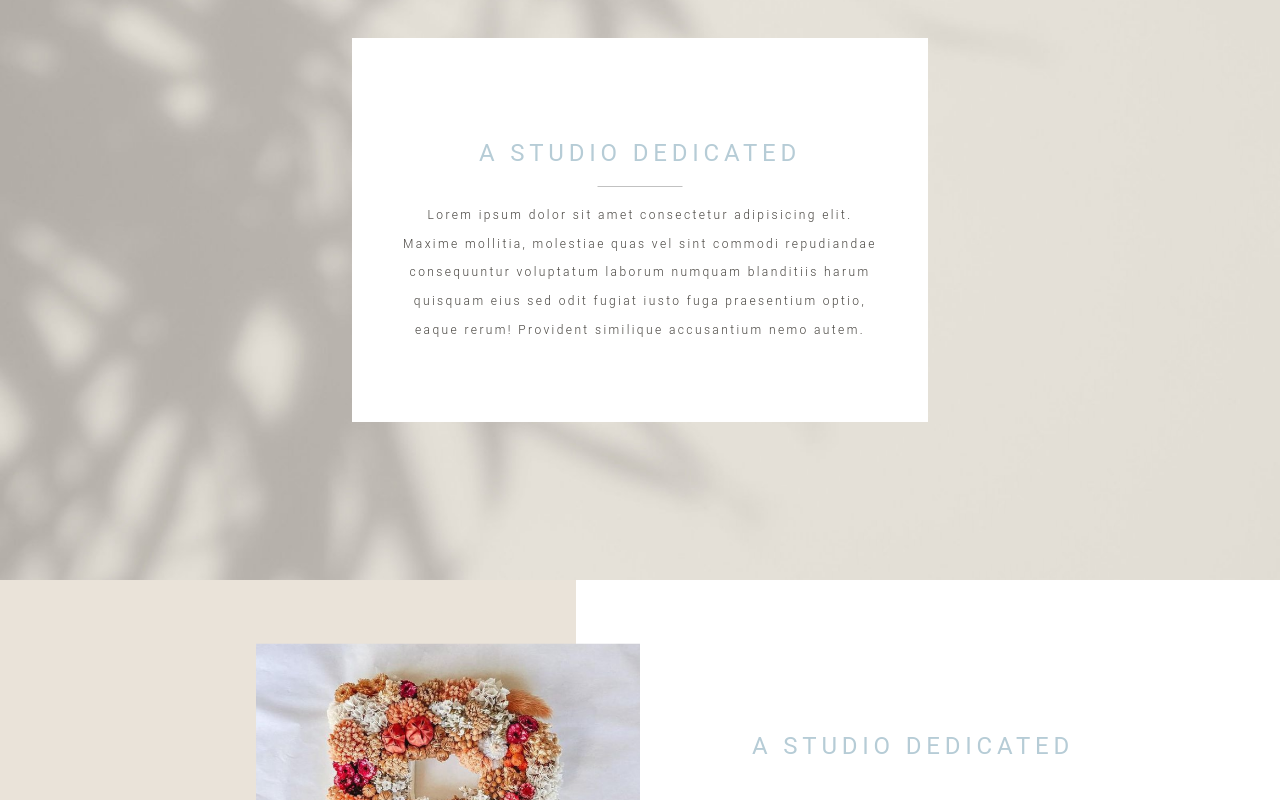
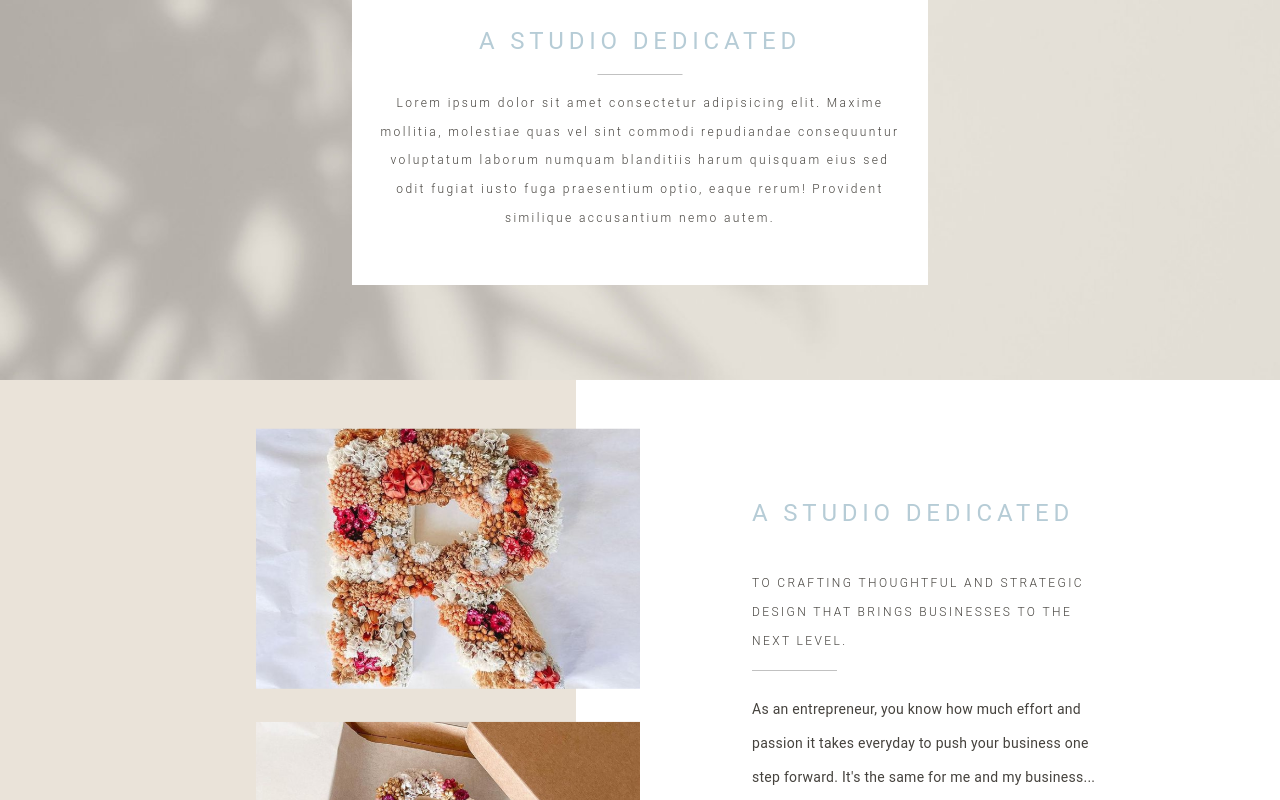
Before and after one commit to ricardofloress/metanoia_website, a Next.js app: page /sobre in a window 1280 px wide. Shown: the part 200-1000 px from the top of the page. Built offline with nearby package versions, Linux system fonts and the light colour scheme.

Commit message:
Resizing

```diff
--- a/components/AboutInfo/AboutInfoElements.js
+++ b/components/AboutInfo/AboutInfoElements.js
@@ -10,7 +10,7 @@ export const AboutContainer = styled.div`
 `;
 
 export const AboutWrapper = styled.div`
-    height: 850px;
+    height: 650px;
     width: 100%;
     justify-content: center;
     align-items: center;
--- a/components/AboutInfo/index.js
+++ b/components/AboutInfo/index.js
@@ -23,7 +23,6 @@ const AboutInfo = () => {
                             </FirstText>
                             <SecondText>
                                 As an entrepreneur, you know how much effort and passion it takes everyday to push your business one step forward. It's the same for me and my business... And that's why I'm so passionate about what I do!  A business is so much more than just a logo and a website – it's a personality with a story, and I love discovering that story and telling it through design.
-                                So what do you say?  Let's dive deep and find that personality that is unique to only you! Whether you're in need of a cohesive brand or intentional website, I'd be honored to tell your story.
                             </SecondText>
                         </TextWrapper>
                     </RightDivWrapper>
--- a/components/Contact/ContactElements.js
+++ b/components/Contact/ContactElements.js
@@ -2,7 +2,7 @@
 import styled from "styled-components";
 
 export const ContactContainer = styled.div`
-    height: 600px;
+    height: 500px;
     margin-top: 80px;
     width: 100%;
     display: flex;
--- a/components/Gallery/GalleryElements.js
+++ b/components/Gallery/GalleryElements.js
@@ -33,7 +33,7 @@ export const GalleryTitleContainer = styled.div`
 export const GalleryWrapper = styled.div`
     width: 100%;
     display: flex;
-    max-width: 1114px;
+    max-width: 1000px;
     justify-content: center;
     align-items: center;
     padding: 20px;
@@ -52,6 +52,7 @@ export const GalleryColumn = styled.div`
     justify-content: center;
     align-items: center;
     flex-direction: column;
+    margin: 0 5px;
     @media screen and (max-width: 768px){
         width: 100%;
     }
@@ -64,6 +65,7 @@ export const GallerySquare = styled.div`
     background-size: cover;
     background-position: center;
     background-image: url(${({ imgBg }) => (imgBg ? imgBg : imgBg)});
+    margin: 5px 0;
 
     &:hover {
         opacity: 0.6;
--- a/components/Home1/Home1Elements.js
+++ b/components/Home1/Home1Elements.js
@@ -11,7 +11,7 @@ export const Home1Container = styled.div`
 `;
 
 export const Home1Wrapper = styled.div`
-    height: 750px;
+    height: 520px;
     width: 100%;
     justify-content: center;
     align-items: center;
@@ -83,14 +83,14 @@ export const FloatingDivWrapper = styled.div`
 
 
 export const BtnWrapper = styled.div`
-    width: 230px;
+    width: 150px;
     height: 50px;
     position: absolute;
     justify-content: center;
     align-items: center;
     display: flex;
     right: 0;
-    bottom: 10%;
+    bottom: 5%;
     background-color: #b6ccd6;
     color: #ffffff;
     text-transform: uppercase;
--- a/components/Home2/Home2Elements.js
+++ b/components/Home2/Home2Elements.js
@@ -23,7 +23,7 @@ export const HomeBackgroundWrapper = styled.div`
 export const Home2Wrapper = styled.div`
     width: 100%;
     max-width: 1114px;
-    height: 400px;
+    height: 300px;
     display: flex;
     justify-content: center;
     align-items: center;
--- a/components/Parallax/ParallaxElements.js
+++ b/components/Parallax/ParallaxElements.js
@@ -10,7 +10,7 @@ export const ParallaxContainer = styled.div`
 export const ParallaxWrapper = styled.div`
     width: 100%;
     display: flex;
-    height: 500px;
+    height: 300px;
     justify-content: center;
     align-items: center;
     background-image: url(${({ imgBg }) => (imgBg ? imgBg : imgBg)});
@@ -21,7 +21,7 @@ export const ParallaxWrapper = styled.div`
 `;
 
 export const BtnWrapper = styled.div`
-    width: 35%;
+    width: 25%;
     height: 30%;
     background-color: #ffffff;
     display: flex;
--- a/components/ParallaxAbout/ParallaxAboutElements.js
+++ b/components/ParallaxAbout/ParallaxAboutElements.js
@@ -11,7 +11,7 @@ export const ParallaxContainer = styled.div`
 export const ParallaxWrapper = styled.div`
     width: 100%;
     display: flex;
-    height: 700px;
+    height: 500px;
     justify-content: center;
     align-items: center;
     background-image: url(${({ imgBg }) => (imgBg ? imgBg : imgBg)});
@@ -22,7 +22,7 @@ export const ParallaxWrapper = styled.div`
 `;
 
 export const InfoWrapper = styled.div`
-    padding: 50px;
+    padding: 25px;
     width: 45%;
     background-color: #ffffff;
     display: flex;
@@ -55,6 +55,7 @@ export const Title = styled.h3`
     font-style: normal;
     align-self: flex-start;
     position: relative;
+    margin-top: 0;
 
     &:after{
         background-color: rgb(193 193 193);
```
